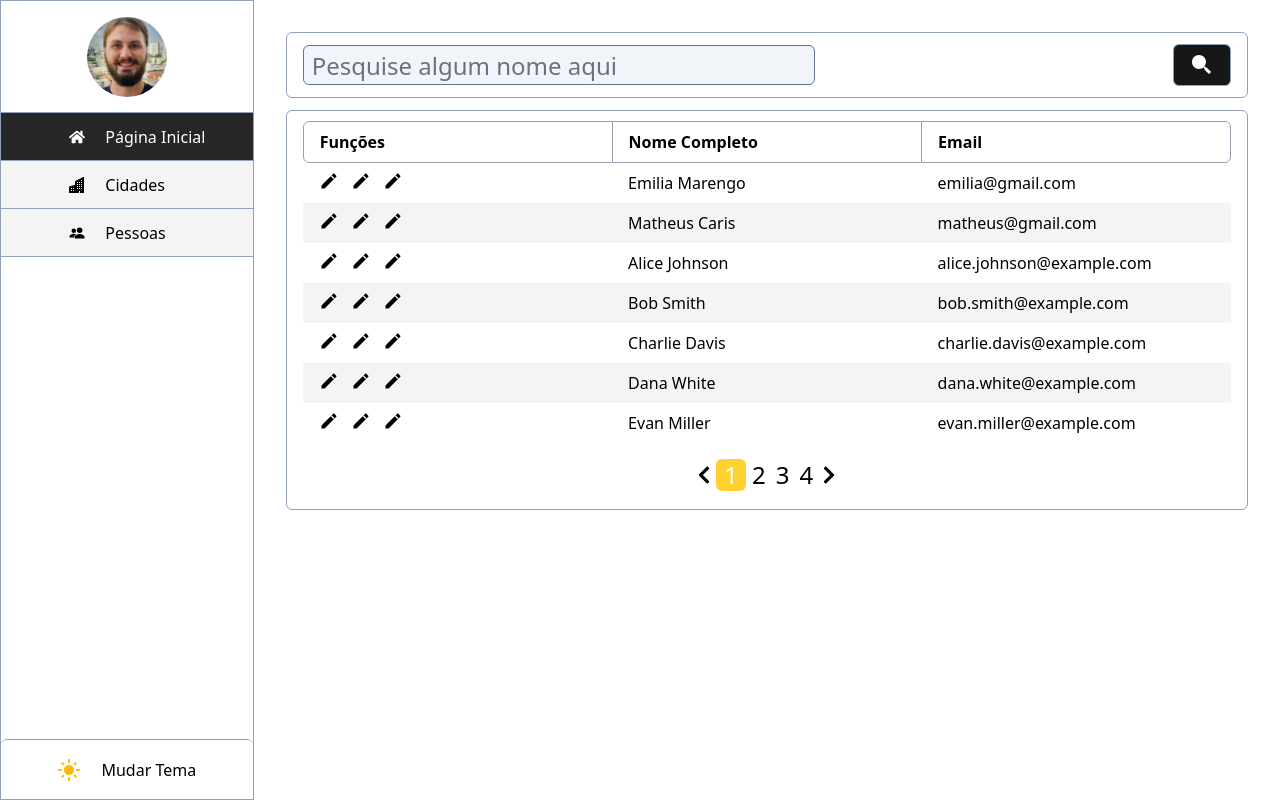
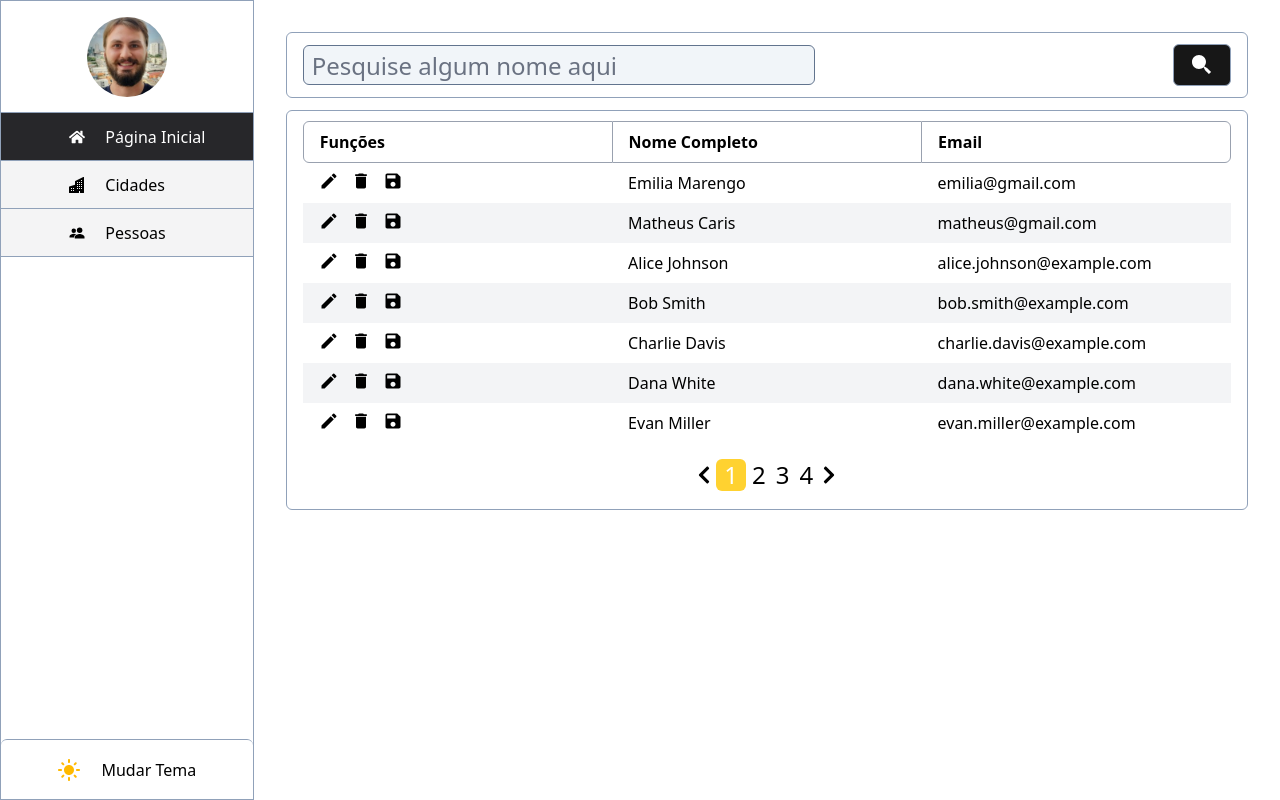
Before and after one commit to mcsordi/Data-Viewer, a React (Create React App) app: page / in a window 1280 px wide. Built offline with nearby package versions, Linux system fonts and the light colour scheme; data requests are answered from the project's data file.

Commit message:
refactoring: pagination component

```diff
--- a/public/index.html
+++ b/public/index.html
@@ -17,6 +17,6 @@
   </head>
   <body>
     <noscript>You need to enable JavaScript to run this app.</noscript>
-    <div id="root"></div>
+    <div style="overflow-x: hidden;" id="root"></div>
   </body>
 </html>
--- a/src/layout/pages/HomePage/HomePage.tsx
+++ b/src/layout/pages/HomePage/HomePage.tsx
@@ -3,11 +3,13 @@ import { MdEdit } from 'react-icons/md';
 import { ContainerGeneric } from '../../../shared/components/ContainerEditors/ContainerEditors';
 import { BiSolidSearchAlt2 } from 'react-icons/bi';
 import { apiRequests } from '../../../api/Requests/requests';
-import constants from '../../../shared/facilities';
+import constants, { NENHUM_RESULTADO } from '../../../shared/facilities';
 import { TPeopleData } from '../../../shared/types/PeopleData';
 import { useSearchParams } from 'react-router-dom';
 import { useDebounce } from '../../../shared/hooks';
-import { FaChevronLeft } from 'react-icons/fa';
+import { MdDelete } from 'react-icons/md';
+import { IoMdSave } from 'react-icons/io';
+import { Pagination } from '../../../shared/components/Pagination/Pagination';
 
 export const HomePage: React.FC = () => {
   const focusRef = useRef<HTMLInputElement>(null);
@@ -23,7 +25,7 @@ export const HomePage: React.FC = () => {
   const debouncing = useDebounce(peopleName || '');
   const [peopleLength, setPeopleLength] = useState<number | undefined>(0);
   const [numOfPages, setNumOfPages] = useState<number>();
-  const loopPages = () => {
+  const loopPagination = () => {
     const arr = [];
     if (numOfPages != undefined) {
       for (let i = 1; i <= numOfPages; i++) {
@@ -32,7 +34,7 @@ export const HomePage: React.FC = () => {
     }
     return arr;
   };
-  loopPages();
+  loopPagination();
   useEffect(() => {
     const getPeopleData = async () => {
       setLoading(true);
@@ -105,17 +107,16 @@ export const HomePage: React.FC = () => {
               </th>
             </tr>
             {loading && (
-              <tr>
-                <td className="w-screen border bg-amber-300 h-2.5 ">
-                  <div className="w-full bg-gray-500 h-2 animate-pulse"></div>
-                </td>
+              <tr className="flex items-center justify-center mt-4 mb-4">
+                <td className="w-full bg-amber-300 animate-pulse h-2.5 rounded-md border border-slate-500 dark:border-slate-400"></td>
               </tr>
             )}
             {responseError ? (
               <tr>
-                <td className="py-2">{constants.ERRO_CARREGAMENTO}</td>
+                <td className="py-4">{constants.ERRO_CARREGAMENTO}</td>
               </tr>
             ) : (
+              !loading &&
               peopleData?.map((el, index) => (
                 <tr
                   className="w-full truncate items-start flex justify-between odd:bg-gray-100 dark:odd:bg-neutral-900 dark:even:bg-neutral-800"
@@ -123,67 +124,34 @@ export const HomePage: React.FC = () => {
                 >
                   <td className="w-full py-2 pl-4 flex gap-3 text-xl">
                     <MdEdit className="cursor-pointer" />
-                    <MdEdit className="cursor-pointer" />
-                    <MdEdit className="cursor-pointer" />
+                    <MdDelete className="cursor-pointer" />
+                    <IoMdSave className="cursor-pointer" />
                   </td>
                   <td className="w-full py-2 pl-4">{el.nome}</td>
                   <td className="w-full py-2 pl-4">{el.email}</td>
                 </tr>
               ))
             )}
-            {peopleData?.length == 0 && !responseError && (
+            {!loading && peopleData?.length == 0 && !responseError && (
               <tr>
-                <td>Nenhum resultado para {`"${peopleName}"`}</td>
+                <td className="py-4">{NENHUM_RESULTADO(peopleName || '')}</td>
               </tr>
             )}
           </thead>
           <tbody className="first:bg-amber-300"></tbody>
         </table>
-        <div className="flex w-full items-center justify-center gap-0.5 pt-4 mb-2">
-          <div>
-            <FaChevronLeft
-              className="text-xl cursor-pointer font-bold"
-              onClick={() => {
-                const minus = currentPage - 1;
-                setSearchParams((prev) => {
-                  prev.set('pagina', minus > 1 ? minus.toString() : '1');
-                  return prev;
-                });
-              }}
+        {!loading && !responseError && (
+          <div
+            className={`${numOfPages != undefined && numOfPages == 0 && 'absolute'} flex w-full items-center justify-center gap-0.5 pt-4 mb-2`}
+          >
+            <Pagination
+              currentPage={currentPage}
+              loopPagination={loopPagination()}
+              numOfPages={numOfPages}
+              setSearchParams={setSearchParams}
             />
           </div>
-          {loopPages().map((el, idx) => {
-            return (
-              <div
-                className={`${idx + 1 === currentPage && 'bg-amber-300 text-white rounded-md px-2 dark:text-neutral-800'} px-1 cursor-pointer text-2xl`}
-                key={idx}
-                onClick={(e) => {
-                  setSearchParams((prev) => {
-                    prev.set('pagina', e.currentTarget.innerHTML);
-                    return prev;
-                  });
-                }}
-              >
-                {el}
-              </div>
-            );
-          })}
-          <div>
-            <FaChevronLeft
-              className="rotate-180 text-xl cursor-pointer font-bold"
-              onClick={() => {
-                if (numOfPages !== undefined) {
-                  const plus =
-                    currentPage < numOfPages ? currentPage + 1 : numOfPages;
-                  setSearchParams((prev) => {
-                    prev.set('pagina', plus.toString());
-                    return prev;
-                  });
-                }
-              }}
-            />
-          </div>
-        </div>
+        )}
       </div>
     </div>
   );
--- a/src/output.css
+++ b/src/output.css
@@ -537,8 +537,14 @@
   .static {
     position: static;
   }
+  .right-0 {
+    right: calc(var(--spacing) * 0);
+  }
   .bottom-0 {
     bottom: calc(var(--spacing) * 0);
+  }
+  .z-1 {
+    z-index: 1;
   }
   .z-10 {
     z-index: 10;
@@ -588,21 +594,36 @@
   .m-2 {
     margin: calc(var(--spacing) * 2);
   }
+  .m-4 {
+    margin: calc(var(--spacing) * 4);
+  }
   .m-8 {
     margin: calc(var(--spacing) * 8);
   }
   .mx-2 {
     margin-inline: calc(var(--spacing) * 2);
   }
+  .my-2 {
+    margin-block: calc(var(--spacing) * 2);
+  }
   .mt-2 {
     margin-top: calc(var(--spacing) * 2);
   }
+  .mt-4 {
+    margin-top: calc(var(--spacing) * 4);
+  }
   .mt-8 {
     margin-top: calc(var(--spacing) * 8);
   }
+  .mb-0 {
+    margin-bottom: calc(var(--spacing) * 0);
+  }
   .mb-2 {
     margin-bottom: calc(var(--spacing) * 2);
   }
+  .mb-4 {
+    margin-bottom: calc(var(--spacing) * 4);
+  }
   .block {
     display: block;
   }
@@ -633,6 +654,9 @@
   .h-2\.5 {
     height: calc(var(--spacing) * 2.5);
   }
+  .h-3 {
+    height: calc(var(--spacing) * 3);
+  }
   .h-6 {
     height: calc(var(--spacing) * 6);
   }
@@ -669,9 +693,18 @@
   .w-1\/2 {
     width: calc(1/2 * 100%);
   }
+  .w-1\/3 {
+    width: calc(1/3 * 100%);
+  }
   .w-1\/4 {
     width: calc(1/4 * 100%);
   }
+  .w-2 {
+    width: calc(var(--spacing) * 2);
+  }
+  .w-2\/3 {
+    width: calc(2/3 * 100%);
+  }
   .w-3 {
     width: calc(var(--spacing) * 3);
   }
@@ -693,6 +726,9 @@
   .w-screen {
     width: 100vw;
   }
+  .table-auto {
+    table-layout: auto;
+  }
   .border-collapse {
     border-collapse: collapse;
   }
@@ -701,6 +737,12 @@
   }
   .transform {
     transform: var(--tw-rotate-x) var(--tw-rotate-y) var(--tw-rotate-z) var(--tw-skew-x) var(--tw-skew-y);
+  }
+  .animate-bounce {
+    animation: var(--animate-bounce);
+  }
+  .animate-ping {
+    animation: var(--animate-ping);
   }
   .animate-pulse {
     animation: var(--animate-pulse);
@@ -764,6 +806,12 @@
     text-overflow: ellipsis;
     white-space: nowrap;
   }
+  .overflow-hidden {
+    overflow: hidden;
+  }
+  .overflow-x-hidden {
+    overflow-x: hidden;
+  }
   .rounded-full {
     border-radius: calc(infinity * 1px);
   }
@@ -823,6 +871,9 @@
   .border-amber-300 {
     border-color: var(--color-amber-300);
   }
+  .border-amber-950 {
+    border-color: var(--color-amber-950);
+  }
   .border-gray-200 {
     border-color: var(--color-gray-200);
   }
@@ -835,6 +886,9 @@
   .border-neutral-300 {
     border-color: var(--color-neutral-300);
   }
+  .border-slate-100 {
+    border-color: var(--color-slate-100);
+  }
   .border-slate-200 {
     border-color: var(--color-slate-200);
   }
@@ -853,15 +907,27 @@
   .bg-amber-50 {
     background-color: var(--color-amber-50);
   }
+  .bg-amber-200 {
+    background-color: var(--color-amber-200);
+  }
   .bg-amber-300 {
     background-color: var(--color-amber-300);
   }
+  .bg-amber-500 {
+    background-color: var(--color-amber-500);
+  }
+  .bg-black {
+    background-color: var(--color-black);
+  }
   .bg-gray-500 {
     background-color: var(--color-gray-500);
   }
   .bg-gray-800 {
     background-color: var(--color-gray-800);
   }
+  .bg-neutral-300 {
+    background-color: var(--color-neutral-300);
+  }
   .bg-neutral-900 {
     background-color: var(--color-neutral-900);
   }
@@ -871,6 +937,12 @@
   .bg-slate-200 {
     background-color: var(--color-slate-200);
   }
+  .bg-slate-500 {
+    background-color: var(--color-slate-500);
+  }
+  .bg-slate-800 {
+    background-color: var(--color-slate-800);
+  }
   .bg-white {
     background-color: var(--color-white);
   }
@@ -927,6 +999,9 @@
   }
   .py-8 {
     padding-block: calc(var(--spacing) * 8);
+  }
+  .pt-0 {
+    padding-top: calc(var(--spacing) * 0);
   }
   .pt-4 {
     padding-top: calc(var(--spacing) * 4);
@@ -965,6 +1040,9 @@
   .font-bold {
     --tw-font-weight: var(--font-weight-bold);
     font-weight: var(--font-weight-bold);
+  }
+  .overflow-ellipsis {
+    text-overflow: ellipsis;
   }
   .text-amber-300 {
     color: var(--color-amber-300);
@@ -1018,6 +1096,18 @@
     transition-timing-function: var(--tw-ease, var(--default-transition-timing-function));
     transition-duration: var(--tw-duration, var(--default-transition-duration));
   }
+  .duration-75 {
+    --tw-duration: 75ms;
+    transition-duration: 75ms;
+  }
+  .duration-1000 {
+    --tw-duration: 1000ms;
+    transition-duration: 1000ms;
+  }
+  .duration-150 {
+    --tw-duration: 150ms;
+    transition-duration: 150ms;
+  }
   .duration-300 {
     --tw-duration: 300ms;
     transition-duration: 300ms;
@@ -1025,6 +1115,9 @@
   .ease-in-out {
     --tw-ease: var(--ease-in-out);
     transition-timing-function: var(--ease-in-out);
+  }
+  .duration-initial {
+    --tw-duration: initial;
   }
   .placeholder\:text-gray-500 {
     &::placeholder {
@@ -1173,6 +1266,11 @@
       border-color: var(--color-amber-300);
     }
   }
+  .dark\:border-slate-400 {
+    &:where(.dark, .dark *) {
+      border-color: var(--color-slate-400);
+    }
+  }
   .dark\:border-white {
     &:where(.dark, .dark *) {
       border-color: var(--color-white);
--- /dev/null
+++ b/src/shared/components/Pagination/Pagination.tsx
@@ -0,0 +1,39 @@
+import React from 'react';
+import { ArrowPagination } from '../ArrowPagination/ArrowPagination';
+import { LoopPages } from '../LoopPages/LoopPages';
+import { SetURLSearchParams } from 'react-router-dom';
+
+type TPagination = {
+  setSearchParams: SetURLSearchParams;
+  numOfPages: number | undefined;
+  currentPage: number;
+  loopPagination: number[];
+};
+
+export const Pagination: React.FC<TPagination> = ({
+  setSearchParams,
+  numOfPages,
+  currentPage,
+  loopPagination,
+}) => {
+  return (
+    <>
+      <ArrowPagination
+        setSearchParams={setSearchParams}
+        numOfPages={numOfPages}
+        currentPage={currentPage}
+      />
+      <LoopPages
+        currentPage={currentPage}
+        loopPagination={loopPagination}
+        setSearchParams={setSearchParams}
+      />
+      <ArrowPagination
+        edition="rotate-180"
+        setSearchParams={setSearchParams}
+        numOfPages={numOfPages}
+        currentPage={currentPage}
+      />
+    </>
+  );
+};
--- a/src/shared/facilities/index.ts
+++ b/src/shared/facilities/index.ts
@@ -1,7 +1,10 @@
 const constants = {
   API_URL: 'http://localhost:8000/pessoas',
   MAX_LINHAS: 7,
-  NENHUM_RESULTADO: 'Sua busca não teve nenhum resultado',
   ERRO_CARREGAMENTO: 'Falha ao carregar listagem',
 };
+
+export const NENHUM_RESULTADO = (name: string) => {
+  return `Sua busca '${name}' não teve nenhum resultado`;
+};
 export default constants;
```
Also changed, not shown: src/shared/components/ArrowPagination/ArrowPagination.tsx (added, +39 -0 lines), src/shared/components/LoopPages/LoopPages.tsx (added, +34 -0 lines).
